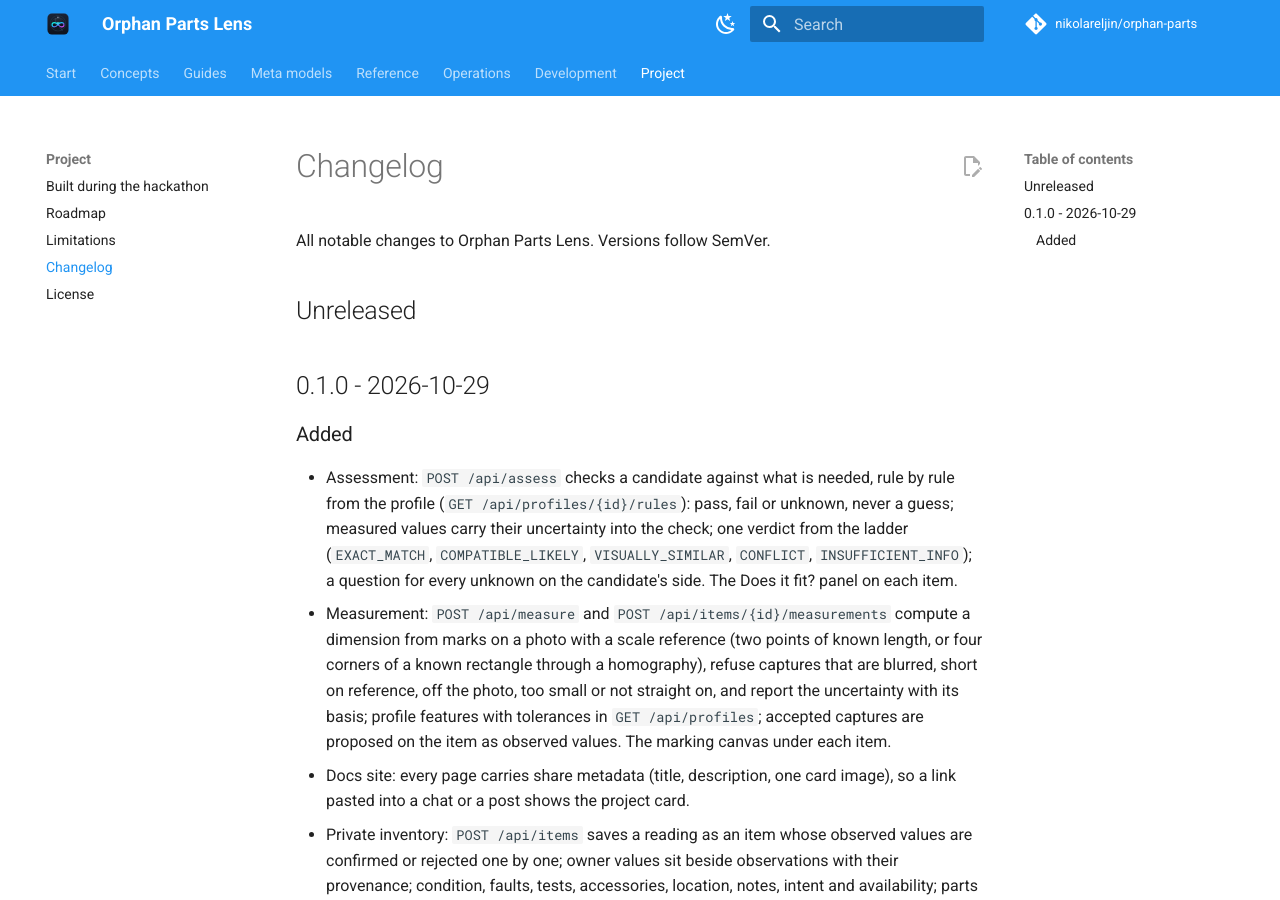
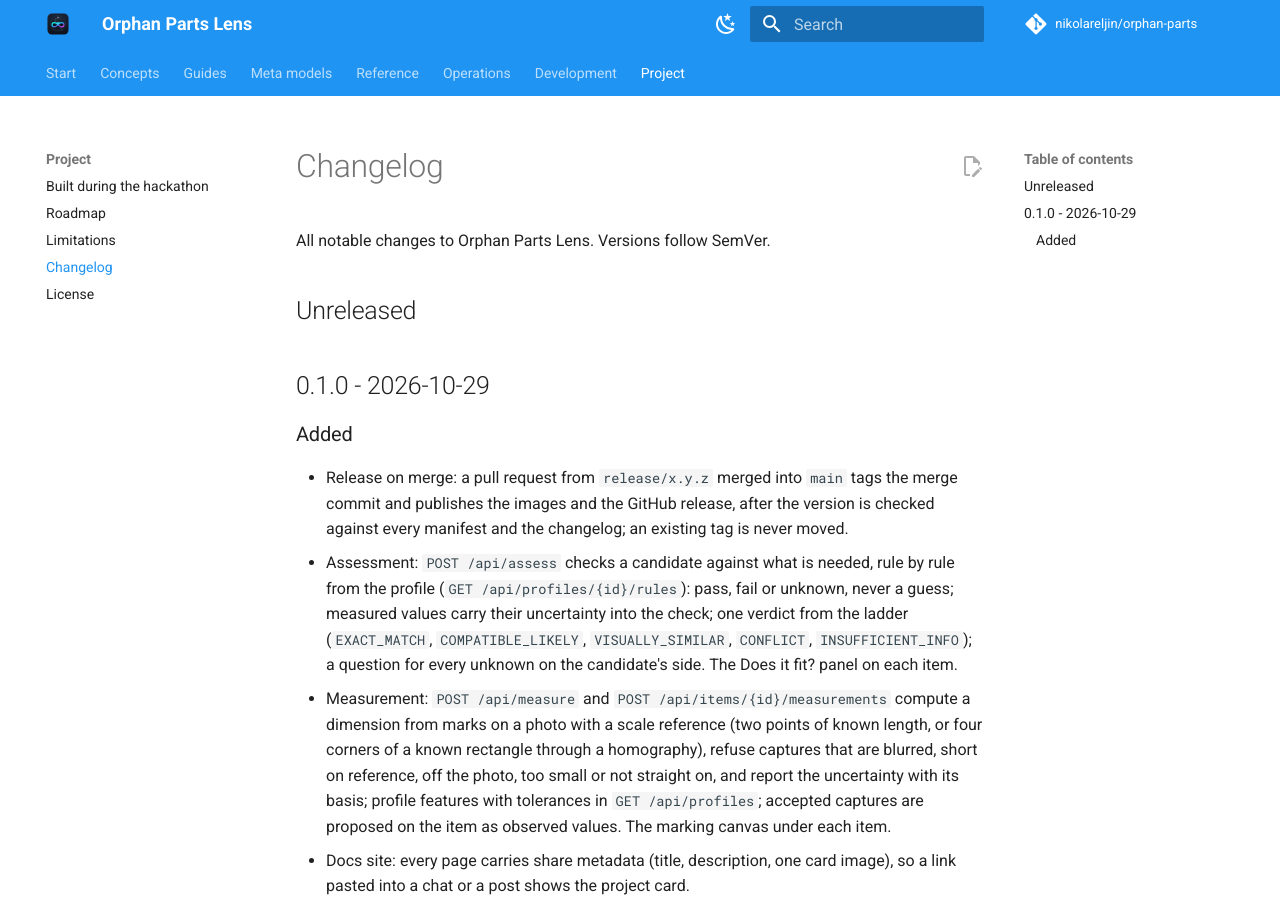
Before and after one commit to nikolareljin/orphan-parts, an MkDocs documentation site: the page built from docs/project/changelog.md, in a window 1280 px wide and 900 px high. Built offline with MkDocs 1.6.1 and Material for MkDocs 9.7.7, drawn with Linux system fonts in a browser that asks for light colours; comment, search, counter and statistics services are not loaded.

Commit message:
ci(release): strict x.y.z, portable changelog check, a missing manifest line is named

```diff
--- a/CHANGELOG.md
+++ b/CHANGELOG.md
@@ -7,6 +7,7 @@ All notable changes to Orphan Parts Lens. Versions follow SemVer.
 ## 0.1.0 - 2026-10-29
 
 ### Added
+- Release on merge: a pull request from `release/x.y.z` merged into `main` tags the merge commit and publishes the images and the GitHub release, after the version is checked against every manifest and the changelog; an existing tag is never moved.
 - Assessment: `POST /api/assess` checks a candidate against what is needed, rule by rule from the profile (`GET /api/profiles/{id}/rules`): pass, fail or unknown, never a guess; measured values carry their uncertainty into the check; one verdict from the ladder (`EXACT_MATCH`, `COMPATIBLE_LIKELY`, `VISUALLY_SIMILAR`, `CONFLICT`, `INSUFFICIENT_INFO`); a question for every unknown on the candidate's side. The Does it fit? panel on each item.
 - Measurement: `POST /api/measure` and `POST /api/items/{id}/measurements` compute a dimension from marks on a photo with a scale reference (two points of known length, or four corners of a known rectangle through a homography), refuse captures that are blurred, short on reference, off the photo, too small or not straight on, and report the uncertainty with its basis; profile features with tolerances in `GET /api/profiles`; accepted captures are proposed on the item as observed values. The marking canvas under each item.
 - Docs site: every page carries share metadata (title, description, one card image), so a link pasted into a chat or a post shows the project card.
```
Also changed, not shown: docs/development/testing.md (+2 -1 lines), 3 other files.
